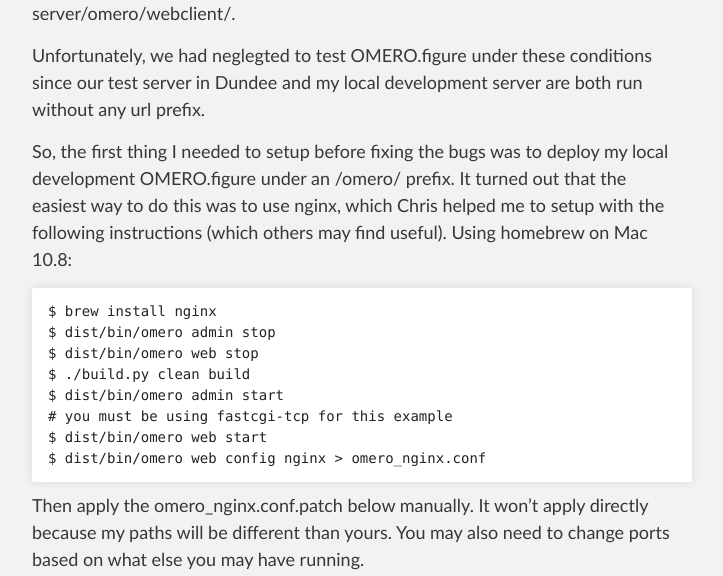
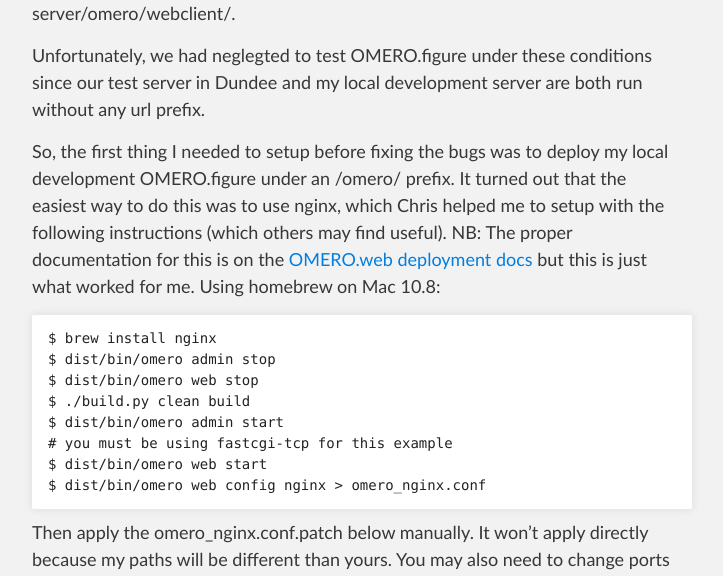
Before and after one commit to ome/omero-figure, a Jekyll site: the page built from _posts/2014-06-12-dev-setting-up-nginx-on-mac-osx.markdown, in a window 1280 px wide and 900 px high, cut to the strip 324-900 px from the top of the window. Shown: the whole strip, without its empty margins (288-1011 px from the left). Built offline with Jekyll 4.4.1, drawn with Linux system fonts in a browser that asks for light colours; Markdown is read by kramdown in place of the engine named in the settings; comment, search, counter and statistics services are not loaded.

Commit message:
Add warning and link to install docs from nginx blog post

```diff
--- a/_posts/2014-06-12-dev-setting-up-nginx-on-mac-osx.markdown
+++ b/_posts/2014-06-12-dev-setting-up-nginx-on-mac-osx.markdown
@@ -18,6 +18,9 @@
 my local development OMERO.figure under an /omero/ prefix. It turned out
 that the easiest way to do this was to use nginx, which Chris helped me
 to setup with the following instructions (which others may find useful).
+NB: The proper documentation for this is on the
+[OMERO.web deployment docs](https://www.openmicroscopy.org/site/support/omero5/sysadmins/unix/install-web.html)
+but this is just what worked for me.
 Using homebrew on Mac 10.8:
 
 	$ brew install nginx
```
